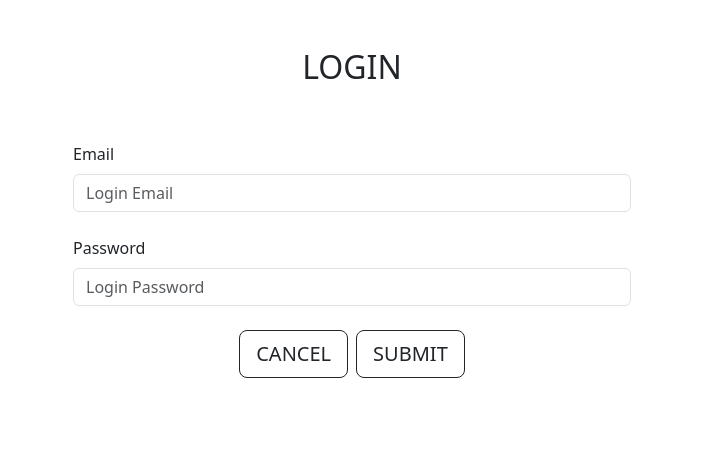
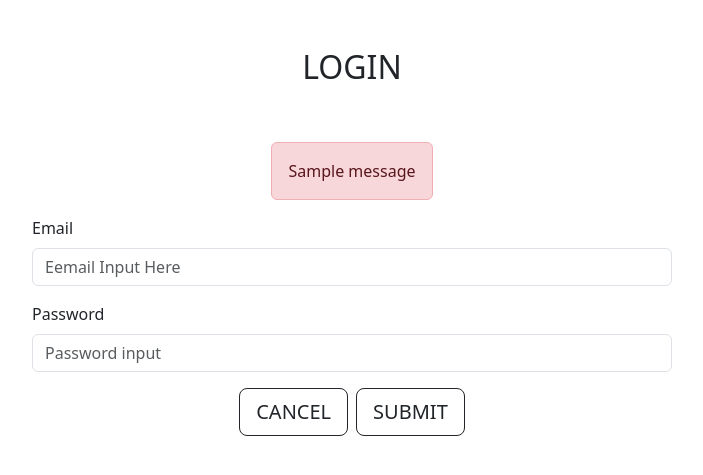
Before and after one commit to jak010/tpjt-scrap-publisher, a Django app: page /members/login in a window 1280 px wide. Shown: the top 475 px of the page, without its empty margins (288-991 px from the left). Run offline with Django 4.2, Linux system fonts and the light colour scheme; tables that the repository leaves empty hold one stand-in row (values such as "Sample post"); one stand-in notice (Sample message) is shown; some libraries are stand-ins or nearby versions.

Commit message:
- fix, member_login_view.py - mod, member_signup_view.py - update, login.html

```diff
--- a/apps/member/form/__init__.py
+++ b/apps/member/form/__init__.py
@@ -25,5 +25,19 @@ class MemberSignUpForm(forms.Form):
 
 
 class MemberLoginForm(forms.Form):
-    email = forms.EmailField(max_length=255)
-    password = forms.CharField(max_length=255)
+    email = forms.EmailField(
+        max_length=255,
+        label="Email",
+        widget=forms.EmailInput(attrs={
+            "placeholder": "Eemail Input Here",
+        })
+
+    )
+
+    password = forms.CharField(
+        max_length=255,
+        label="Password",
+        widget=forms.PasswordInput(attrs={
+            'placeholder': "Password input",
+        })
+    )
--- a/apps/member/views/member_login_view.py
+++ b/apps/member/views/member_login_view.py
@@ -1,6 +1,8 @@
 from __future__ import annotations
 
-from django.shortcuts import redirect
+from django.contrib import messages
+from django.core.exceptions import PermissionDenied
+from django.http import HttpResponseRedirect
 from django.views.generic import TemplateView
 
 from apps.member.form import MemberLoginForm
@@ -10,20 +12,28 @@ from apps.member.service import member_service
 class MemberLoginView(TemplateView):
     template_name = "src/member/login.html"
 
+    def get(self, *args, **kwargs):
+        return self.render_to_response(
+            context={'form': MemberLoginForm()}
+        )
+
     def post(self, request):
         form = MemberLoginForm(request.POST)
+        if not form.is_valid():
+            return self.render_to_response(context={'form': MemberLoginForm()})
 
-        if form.is_valid():
-            result = member_service.login(
+        try:
+            member_service.login(
                 request=self.request,
                 email=form.cleaned_data['email'],
                 password=form.cleaned_data['password']
             )
-            if result is not None:
-                return self.render_to_response(context={
-                    'result': 'error',
-                    'message': result
+        except PermissionDenied:
+            messages.error(request, "Permission Denined")
+            return self.render_to_response(
+                context={
+                    'form': MemberLoginForm(),
+                    'message': 'Login Failed'
                 })
-            return redirect('index')
 
-        return self.render_to_response(context={})
+        return HttpResponseRedirect('/home')
--- a/apps/member/views/member_signup_view.py
+++ b/apps/member/views/member_signup_view.py
@@ -33,4 +33,4 @@ class MemberCreateView(TemplateView):
             messages.error(request, "이미 존재하는 사용자입니다. 다시 입력해주세요")
             return self.render_to_response(context={'form': MemberSignUpForm()})
 
-        return HttpResponseRedirect("login")
+        return HttpResponseRedirect("src/member/index.html")
--- a/config/settings/base.py
+++ b/config/settings/base.py
@@ -52,8 +52,6 @@ MIDDLEWARE = [
 ]
 
 ROOT_URLCONF = 'config.urls'
-
-print(str(BASE_DIR.parent) + "/templates")
 
 TEMPLATES = [
     {
--- a/templates/src/member/login.html
+++ b/templates/src/member/login.html
@@ -8,29 +8,23 @@
     <h2>LOGIN</h2>
 </div>
 
-<div class="container">
-    <form name="member_create_form" method="POST" action=" {% url 'apps:member_login' %} ">
+<div class="d-flex justify-content-center">
+
+    <form class="form-inline w-50" name="member_create_form" method="POST" action=" {% url 'apps:member_login' %} ">
         {% csrf_token %}
 
+        <div class="form-group d-flex justify-content-center">
+            {% if messages %}
+            <div class="alert alert-danger d-flex justify-content-center" role="alert">
+                {% for message in messages %}
+                {{ message.message }}
+                {% endfor %}
+            </div>
+            {% endif %}
+        </div>
 
-        <div class="form-group d-flex justify-content-center">
-            <div class="col-6">
-                <label for="email" class="form-label">Email</label>
-                <input type="email" name="email" class="form-control" id="email" placeholder="Login Email">
-                <div class="invalid-feedback">
-                    Please enter a valid email address for shipping updates.
-                </div>
-            </div>
-        </div>
-        <br>
-        <div class="form-group d-flex justify-content-center">
-            <div class="col-6">
-                <label for="password" class="form-label">Password</label>
-                <input type="password" name="password" class="form-control" id="password" placeholder="Login Password">
+        {% bootstrap_form form %}
 
-            </div>
-        </div>
-        <br>
         <div class="gap-2 d-flex justify-content-center">
             <a href="{% url 'home' %}" class="btn btn-outline-dark btn-lg" type="button" tabindex="-1" role="button"
                aria-disabled="true">
--- a/templates/src/member/signup.html
+++ b/templates/src/member/signup.html
@@ -10,9 +10,10 @@
 
 <div class="d-flex justify-content-center">
 
+    <form class="form-inline w-50" name="member_create_form" method="POST" action=" {% url 'apps:member_create' %} ">
 
-    <form class="form-inline w-50" name="member_create_form" method="POST" action=" {% url 'apps:member_create' %} ">
         {% csrf_token %}
+
         <div class="form-group d-flex justify-content-center">
             {% if messages %}
             <div class="alert alert-danger d-flex justify-content-center" role="alert">
@@ -24,7 +25,6 @@
         </div>
 
         {% bootstrap_form form %}
-
 
         <div class="gap-2 d-flex justify-content-center">
             <a href="{% url 'home' %}" class="btn btn-outline-dark btn-lg" type="button" tabindex="-1" role="button"
```
Also changed, not shown: apps/member/service/member_service.py (+7 -6 lines), config/authenticate.py (+34 -35 lines).
